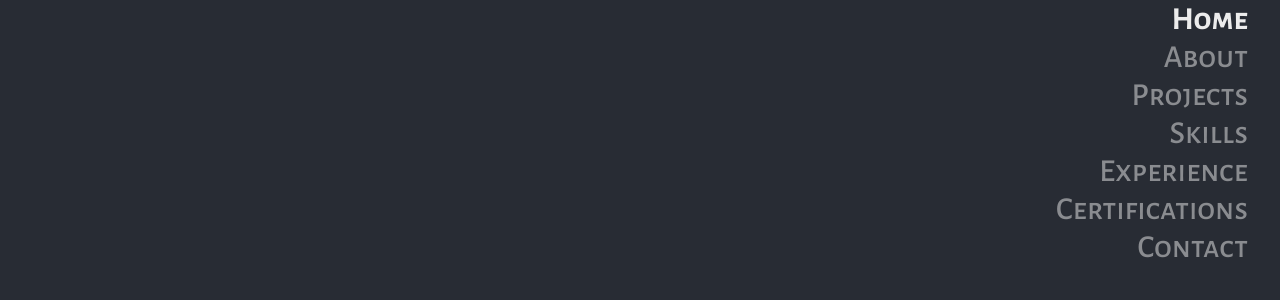
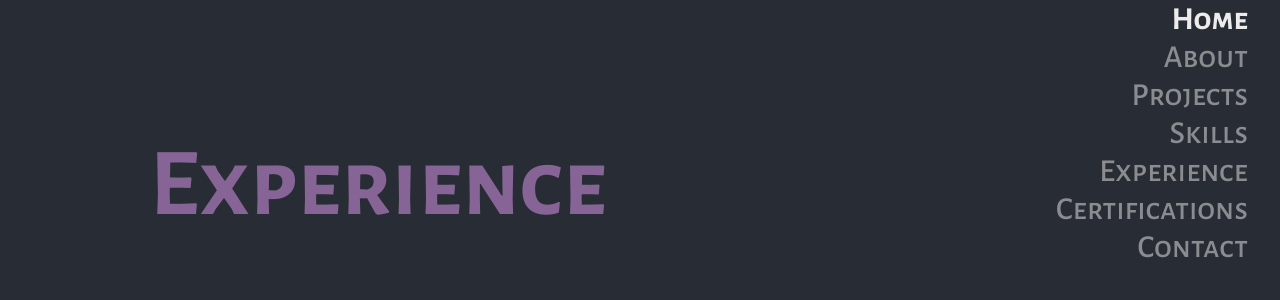
Before and after one commit to taylorlottdixon/dev-portfolio, a React (Create React App) app: page /experience in a window 1280 px wide. Shown: the top 300 px of the page. Built offline with nearby package versions, Linux system fonts and the light colour scheme.

Commit message:
create page skeletons

```diff
--- a/src/pages/App/App.js
+++ b/src/pages/App/App.js
@@ -1,6 +1,10 @@
 import { Routes, Route } from 'react-router-dom';
 import './App.css';
 import TitlePage from '../TitlePage/TitlePage';
+import SummaryPage from '../SummaryPage/SummaryPage';
+import ProjectPage from '../ProjectPage/ProjectPage';
+import SkillsPage from '../SkillsPage/SkillsPage';
+import ExperiencePage from '../ExperiencePage/ExperiencePage';
 import NavBar from '../../components/NavBar';
 
 export default function App() {
@@ -8,12 +12,11 @@ export default function App() {
     <div className="App">
       <body className='App-body'>
         <Routes>
-          <Route path="/" element={<TitlePage />} />
-          {/* <Route path="/about" element={<TitlePage />} />
+          <Route path="/*" element={<TitlePage />} />
           <Route path="/summary" element={<SummaryPage />} />
           <Route path="/projects" element={<ProjectPage />} />
           <Route path="/skills" element={<SkillsPage />} />
-          <Route path="/experience" element={<ExperiencePage />} /> */}
+          <Route path="/experience" element={<ExperiencePage />} />
         </Routes>
       </body>
       <NavBar />
--- /dev/null
+++ b/src/pages/ExperiencePage/ExperiencePage.jsx
@@ -0,0 +1,9 @@
+import React from 'react';
+
+export default function ExperiencePage() {
+    return (
+        <>
+            <h1>Experience</h1>
+        </>
+    )
+}
--- /dev/null
+++ b/src/pages/ProjectPage/ProjectPage.jsx
@@ -0,0 +1,9 @@
+import React from 'react';
+
+export default function ProjectPage() {
+    return (
+        <>
+            <h1>Projects</h1>
+        </>
+    )
+}
--- /dev/null
+++ b/src/pages/SkillsPage/SkillsPage.jsx
@@ -0,0 +1,9 @@
+import React from 'react';
+
+export default function SkillsPage() {
+    return (
+        <>
+            <h1>Skills</h1>
+        </>
+    )
+}
--- /dev/null
+++ b/src/pages/SummaryPage/SummaryPage.jsx
@@ -0,0 +1,9 @@
+import React from 'react';
+
+export default function SummaryPage() {
+    return (
+        <>
+            <h1>Summary</h1>
+        </>
+    )
+}
```
